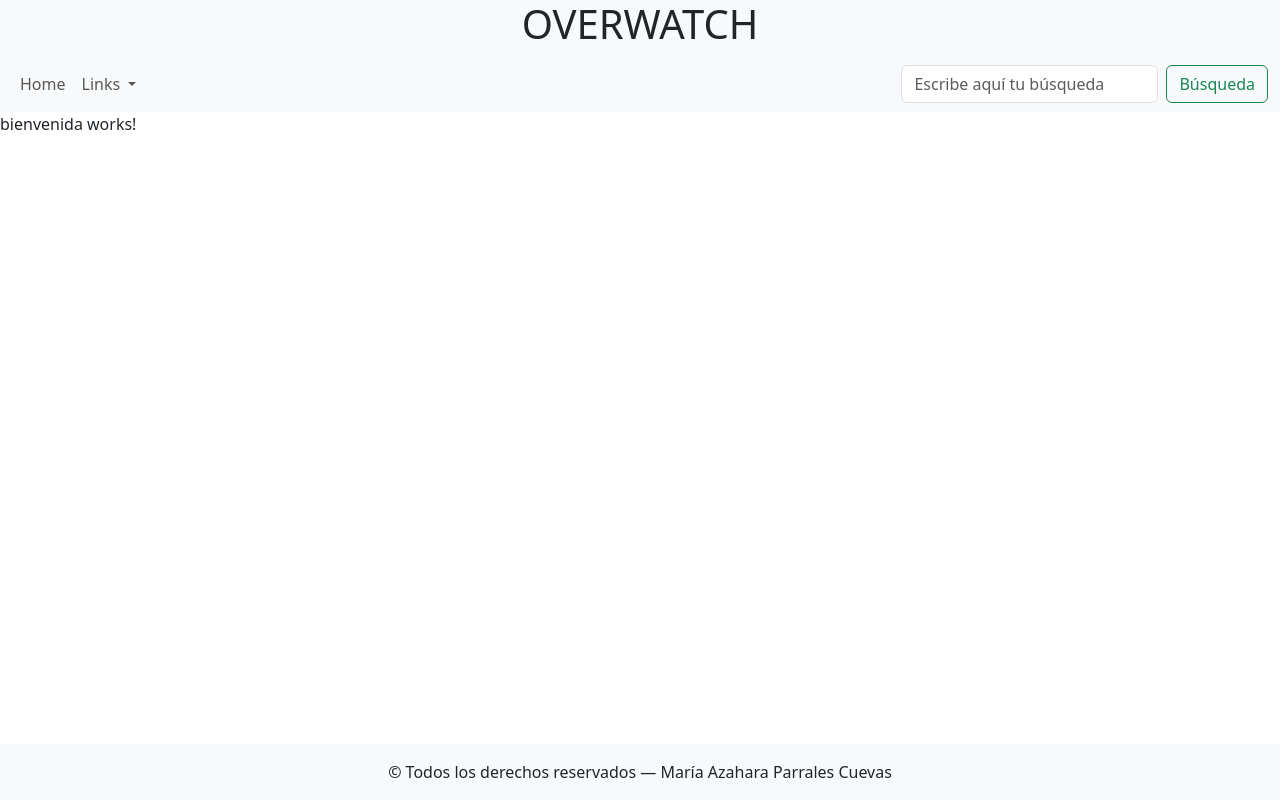
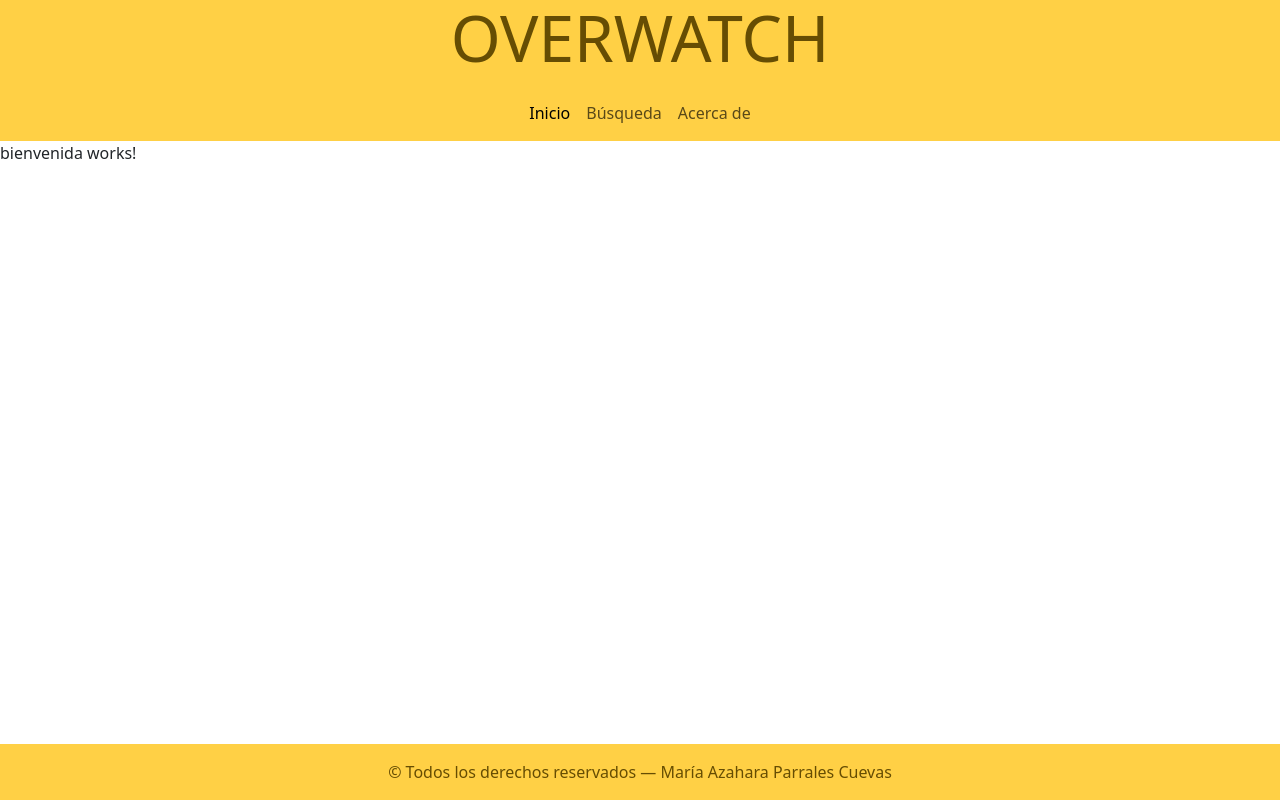
Before and after one commit to Eidrial/practica-angular-maparrales, an Angular app: page /bienvenida in a window 1280 px wide. Built offline with nearby package versions, Linux system fonts and the light colour scheme.

Commit message:
Cambios estéticos.

```diff
--- a/src/app/app.component.html
+++ b/src/app/app.component.html
@@ -1,27 +1,24 @@
-<header class="bg-body-tertiary">
-  <h1 class="text-center mx-5">{{title | uppercase}}</h1>
+<header class="bg-opacity-75 bg-warning text-warning-emphasis">
+  <h1 class="text-center display-3 display-md-1 mx-5 ">{{title | uppercase}}</h1>
 
-  <nav class="navbar navbar-expand-lg bg-body-tertiary">
+  <nav class="navbar navbar-expand-lg">
     <div class="container-fluid">
-      <div class="collapse navbar-collapse" id="navbarScroll">
-        <ul class="navbar-nav me-auto my-2 my-lg-0 navbar-nav-scroll" style="--bs-scroll-height: 100px;">
+      <button class="navbar-toggler mx-auto" type="button" data-bs-toggle="collapse" data-bs-target="#navbarNavDropdown"
+        aria-controls="navbarNavDropdown" aria-expanded="false" aria-label="Toggle navigation">
+        <span class="navbar-toggler-icon"></span>
+      </button>
+      <div class="collapse navbar-collapse" id="navbarNavDropdown">
+        <ul class="navbar-nav mx-auto">
           <li class="nav-item">
-            <a class="nav-link" routerLink="/bienvenida">Home</a>
+            <a class="nav-link active" aria-current="page" href="/bienvenida">Inicio</a>
           </li>
-          <li class="nav-item dropdown">
-            <a class="nav-link dropdown-toggle" href="#" role="button" data-bs-toggle="dropdown" aria-expanded="false">
-              Links
-            </a>
-            <ul class="dropdown-menu">
-              <li><a class="dropdown-item" routerLink="/busqueda">Búsquedas</a></li>
-              <li><a class="dropdown-item" routerLink="/acercade">Acerca de</a></li>
-            </ul>
+          <li class="nav-item">
+            <a class="nav-link" href="/busqueda">Búsqueda</a>
+          </li>
+          <li class="nav-item">
+            <a class="nav-link" href="/acercade">Acerca de</a>
           </li>
         </ul>
-        <form class="d-flex" role="busqueda">
-          <input class="form-control me-2" type="busqueda" placeholder="Escribe aquí tu búsqueda" aria-label="Busqueda">
-          <button class="btn btn-outline-success" type="submit">Búsqueda</button>
-        </form>
       </div>
     </div>
   </nav>
@@ -31,6 +28,6 @@
   <router-outlet></router-outlet>
 </main>
 
-<footer class="bg-body-tertiary text-center py-3 fixed-bottom">
+<footer class="bg-opacity-75 bg-warning text-center py-3 fixed-bottom text-warning-emphasis">
   <p class="mb-0">&copy; Todos los derechos reservados ― María Azahara Parrales Cuevas</p>
 </footer>
--- a/src/app/pagina-no-encontrada404/pagina-no-encontrada404.component.html
+++ b/src/app/pagina-no-encontrada404/pagina-no-encontrada404.component.html
@@ -3,7 +3,7 @@
         <div class="col-md-12">
             <h1 class="display-1">404</h1>
             <h2 class="display-4 text-muted">Página no encontrada</h2>
-            <a routerLink="/bienvenida" class="btn btn-outline-dark mt-3 w-25">VOLVER AL INICIO</a>
+            <a routerLink="/bienvenida" class="btn btn-outline-warning mt-3 w-25">VOLVER AL INICIO</a>
         </div>
     </div>
 </div>
```
